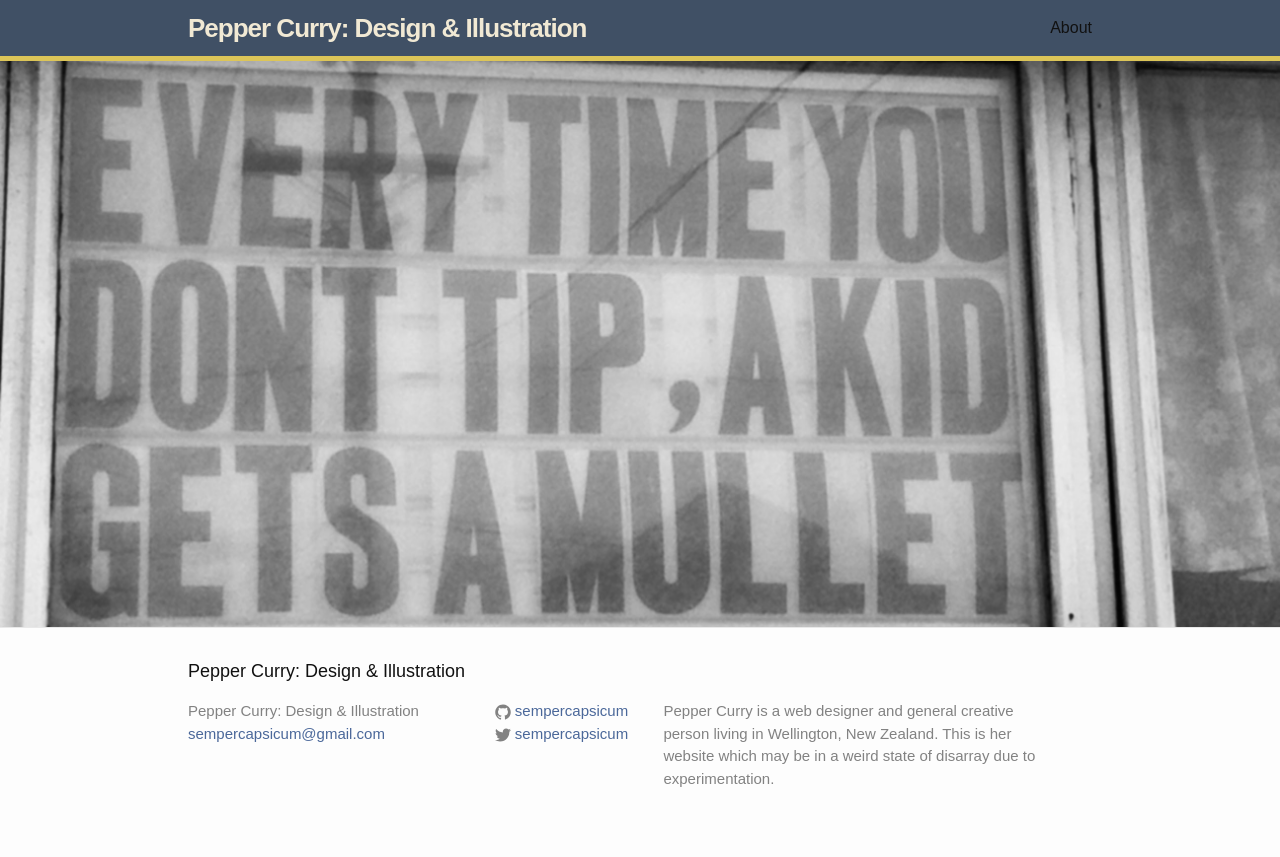
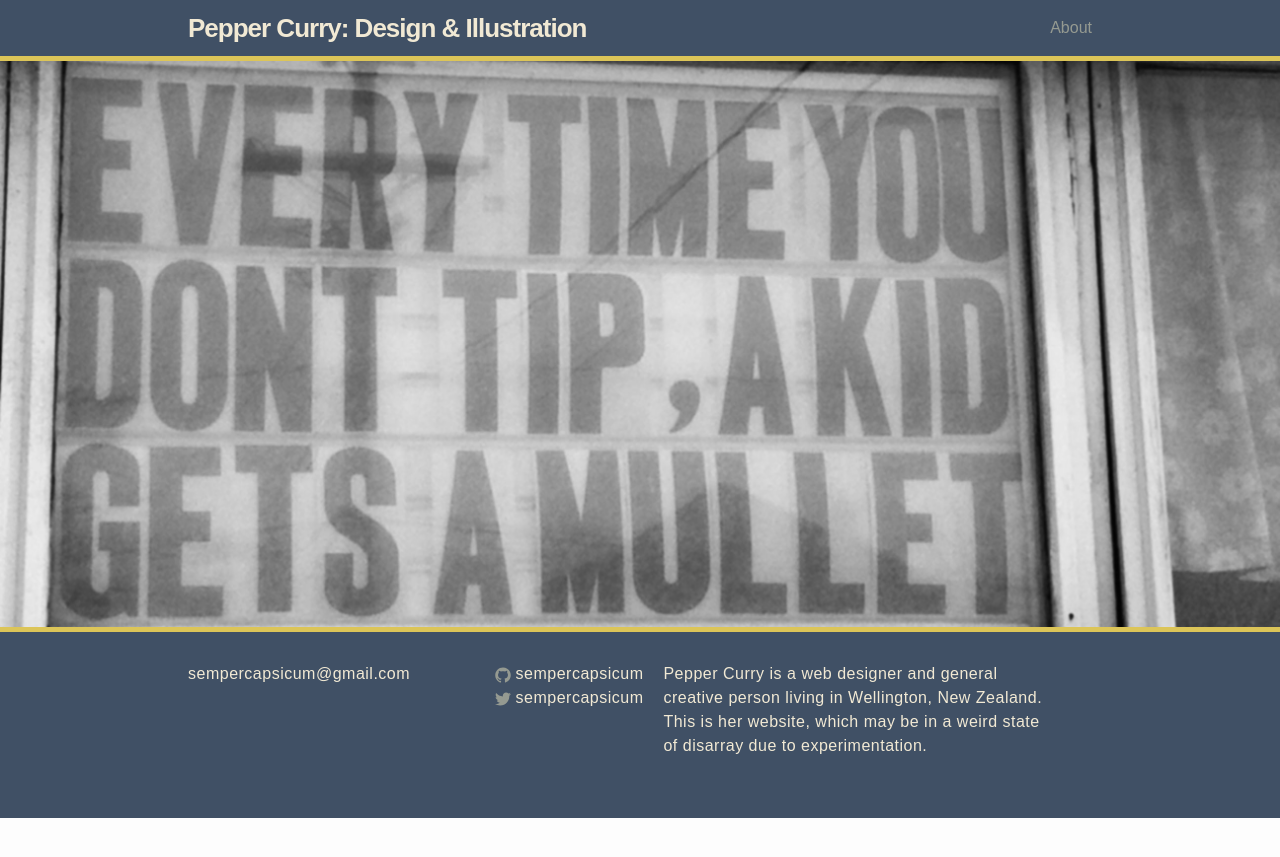
Before and after one commit to sempercapsicum/sempercapsicum.github.io, a Jekyll site: the page built from index.html, in a window 1280 px wide. Shown: the top 857 px of the page. Built offline with Jekyll 4.4.1, drawn with Linux system fonts in a browser that asks for light colours.

Commit message:
footer design, got rid of footer header

```diff
--- a/_config.yml
+++ b/_config.yml
@@ -2,7 +2,7 @@
 title: "Pepper Curry: Design & Illustration"
 email: sempercapsicum@gmail.com
 description: > # this means to ignore newlines until "baseurl:"
-  Pepper Curry is a web designer and general creative person living in Wellington, New Zealand. This is her website which may be in a weird state of disarray due to experimentation.
+  Pepper Curry is a web designer and general creative person living in Wellington, New Zealand. This is her website, which may be in a weird state of disarray due to experimentation.
 baseurl: "" # the subpath of your site, e.g. /blog/
 url: "http://www.peppercurry.com" # the base hostname & protocol for your site
 twitter_username: sempercapsicum
--- a/_includes/footer.html
+++ b/_includes/footer.html
@@ -2,12 +2,9 @@
 
   <div class="headfoot-wrapper">
 
-    <h2 class="footer-heading">{{ site.title }}</h2>
-
     <div class="footer-col-wrapper">
       <div class="footer-col  footer-col-1">
         <ul class="contact-list">
-          <li>{{ site.title }}</li>
           <li><a href="mailto:{{ site.email }}">{{ site.email }}</a></li>
         </ul>
       </div>
--- a/_sass/_base.scss
+++ b/_sass/_base.scss
@@ -98,7 +98,7 @@ a {
 
     &:hover {
         color: $text-color;
-        text-decoration: underline;
+        text-decoration: none;
     }
 }
 
--- a/_sass/_layout.scss
+++ b/_sass/_layout.scss
@@ -16,7 +16,7 @@
     letter-spacing: -1px;
     margin-bottom: 0;
     float: left;
-    font-family: "omnes-pro", sans-serif;
+    font-family: $base-font-family;
 
     &,
     &:visited {
@@ -117,13 +117,16 @@ img.background-image {
  * Site footer
  */
 .site-footer {
-    border-top: 1px solid $grey-color-light;
+    border-top: 5px solid $brand-accent;
     padding: $spacing-unit 0;
-}
-
-.footer-heading {
-    font-size: 18px;
-    margin-bottom: $spacing-unit / 2;
+    background-color: $dark-blue;
+    min-height: 20%;
+    a {
+        color: $cream;
+        &:hover {
+            color: $yellow;
+        }
+    }
 }
 
 .contact-list,
@@ -133,8 +136,9 @@ img.background-image {
 }
 
 .footer-col-wrapper {
-    font-size: 15px;
-    color: $grey-color;
+    font-size: 16px;
+    letter-spacing: .5px;
+    color: $cream;
     margin-left: -$spacing-unit / 2;
     @extend %clearfix;
 }
--- a/css/main.scss
+++ b/css/main.scss
@@ -7,19 +7,19 @@
 @import '../neat/neat';
 
 // Our variables
-$base-font-family: "freight-sans-pro", Arial, sans-serif;
+$base-font-family: "omnes-pro", Arial, sans-serif;
 $base-font-size: 16px;
 $small-font-size: $base-font-size * 0.875;
 $base-line-height: 1.5;
 
 $spacing-unit: 30px;
 
-$text-color: #111;
+$text-color: #959A91;
 $background-color: #fdfdfd;
 $brand-color: #4B689A;
 $brand-accent: #DCC558;
 
-$grey-color: #828282;
+$grey-color: #959A91;
 $grey-color-light: lighten($grey-color, 40%);
 $grey-color-dark: darken($grey-color, 25%);
 $white: #ffffff;
```
